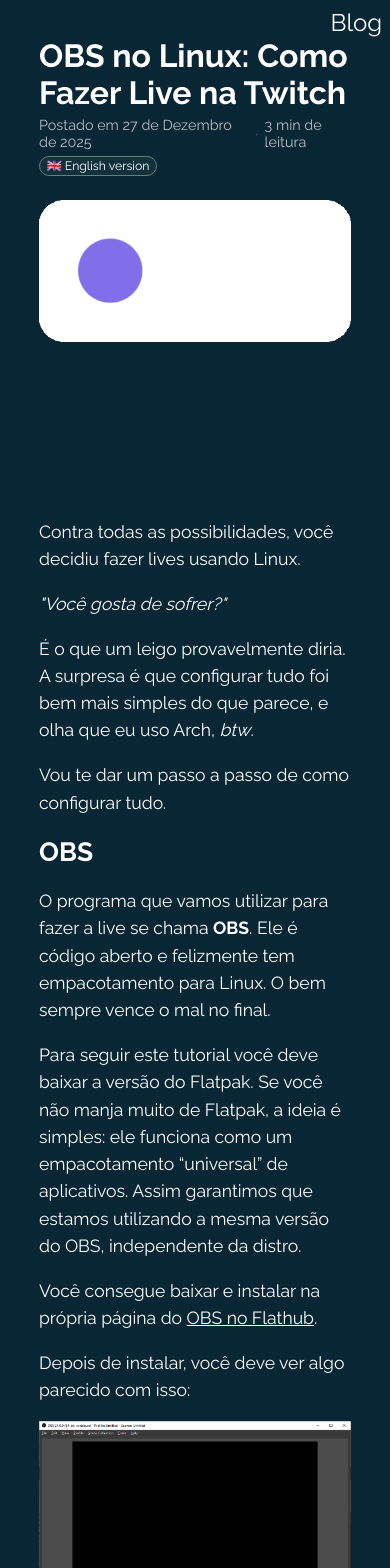
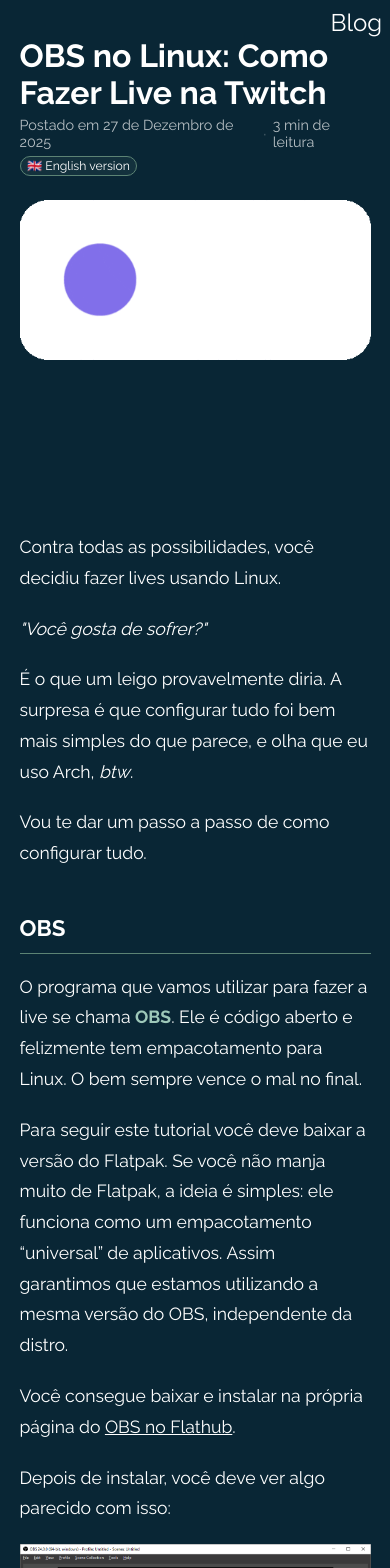
Before and after one commit to JhonattasFerreira/my-site, a Next.js app: page /pt-br/blog/obs-no-linux in a window 390 px wide. Shown: the top 1568 px of the page. Built offline with nearby package versions, Linux system fonts and the light colour scheme.

Commit message:
feat: style markdown elements in post content (design roadmap part 4)
Add scoped styles for h2, h3, p, ul, ol, blockquote, hr, strong, and
table inside .post; replace fixed width breakpoints on .mainContent with
max-width: 75ch for optimal reading line length.

```diff
--- a/components/PostFrontmatter/PostFrontmatter.module.css
+++ b/components/PostFrontmatter/PostFrontmatter.module.css
@@ -16,7 +16,9 @@
 }
 
 .mainContent {
-  width: 80%;
+  width: 90%;
+  max-width: 75ch;
+  margin: 0 auto;
   font-size: clamp(1.1rem, 1.5vw, 1.4rem);
 }
 
@@ -70,11 +72,12 @@
 
 .gifSection {
   margin-top: 1.5rem;
+  margin-bottom: 2rem;
   min-height: 300px;
 }
 
 .post {
-  line-height: 155%;
+  line-height: 1.75;
 }
 
 .footer {
@@ -90,11 +93,74 @@
   padding-right: 1rem;
 }
 
+.post h2 {
+  font-size: clamp(1.4rem, 2.5vw, 2rem);
+  margin-top: 2.5rem;
+  margin-bottom: 0.75rem;
+  border-bottom: 1px solid var(--color-accent-muted);
+  padding-bottom: 0.3rem;
+}
+
+.post h3 {
+  font-size: clamp(1.1rem, 2vw, 1.5rem);
+  margin-top: 2rem;
+  margin-bottom: 0.5rem;
+}
+
+.post p {
+  margin-bottom: 1.25rem;
+}
+
+.post ul,
+.post ol {
+  padding-left: 1.5rem;
+  margin-bottom: 1.25rem;
+}
+
+.post li {
+  margin-bottom: 0.4rem;
+}
+
+.post blockquote {
+  border-left: 3px solid var(--color-accent-muted);
+  padding-left: 1rem;
+  margin-left: 0;
+  opacity: 0.85;
+  font-style: italic;
+}
+
+.post hr {
+  border: none;
+  border-top: 1px solid var(--color-accent-muted);
+  margin: 2rem 0;
+  opacity: 0.4;
+}
+
+.post strong {
+  color: var(--color-accent);
+  font-weight: 700;
+}
+
+.post table {
+  width: 100%;
+  border-collapse: collapse;
+  margin-bottom: 1.5rem;
+  font-size: 0.95rem;
+}
+
+.post th,
+.post td {
+  border: 1px solid var(--color-accent-muted);
+  padding: 0.5rem 0.75rem;
+  text-align: left;
+}
+
+.post th {
+  background-color: rgba(92, 131, 116, 0.15);
+  font-weight: 700;
+}
+
 @media (min-width: 600px) and (max-width: 961px) {
-  .mainContent {
-    width: 75%;
-  }
-
   .options {
     padding-top: 1rem;
   }
@@ -106,10 +172,6 @@
 }
 
 @media (min-width: 962px) {
-  .mainContent {
-    width: 59%;
-  }
-
   .options {
     padding-top: 0.9rem;
   }
```
Also changed, not shown: 1 other file (tests, documents, lock files or other folders).
